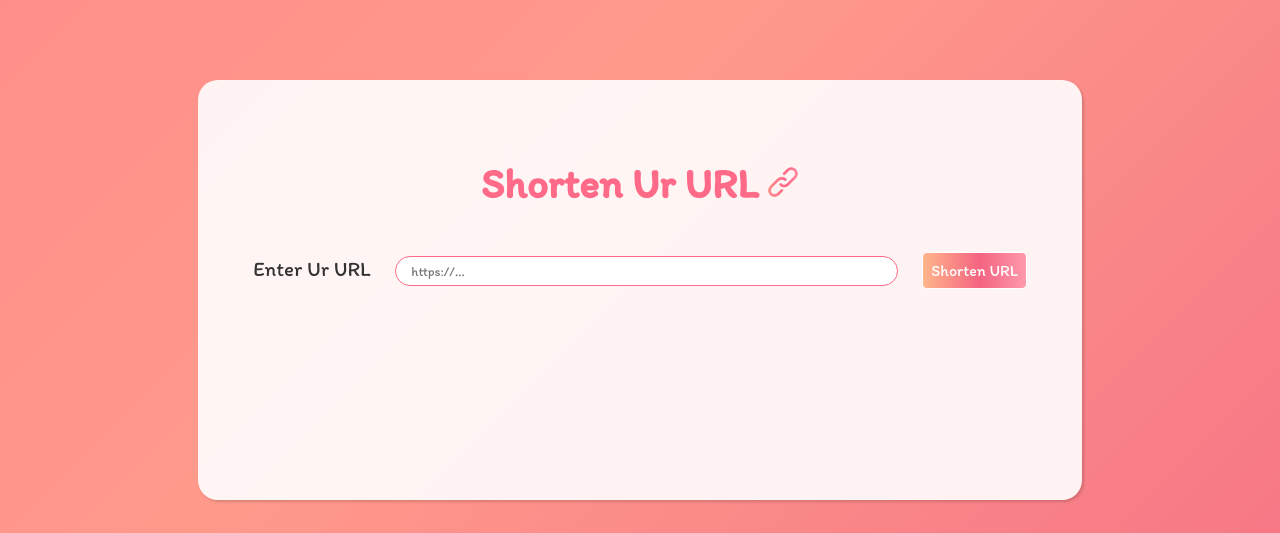
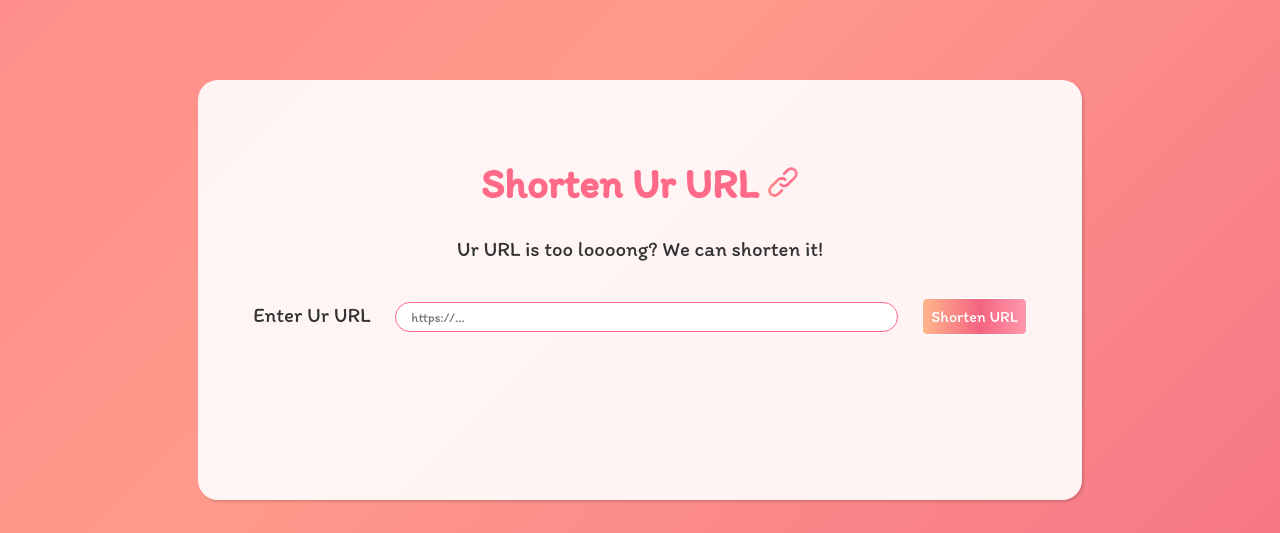
Before and after one commit to shedp/pythonURLShortener, a Flask app: page / in a window 1280 px wide. Shown: the top 533 px of the page. Run offline with Flask 2, Linux system fonts and the light colour scheme.

Commit message:
add an intro

```diff
--- a/app.py
+++ b/app.py
@@ -2,6 +2,7 @@ from flask import Flask, render_template, request, redirect, url_for, flash
 from flask_cors import CORS
 from flask_sqlalchemy import SQLAlchemy
 from random import choice
+import qrcode
 import string
 
 
@@ -29,14 +30,20 @@ def index():
         if not url=="":
             db_url = db.session.query(Urls).filter_by(url=url).first()
             if db_url:
-                result = f'http://127.0.01:5000/{db_url.short_url}'
+                short_url = db_url.short_url
+                result = f'http://127.0.01:5000/{short_url}'
+                # img = qrcode.make(url)
+                # img.save(app.root_path + f'/static/images/qr.png')
                 return render_template('index.html', result=result, link=url)
             else:
                 short_url = generate_short_url(8)
                 new_link = Urls(url, short_url)
                 db.session.add(new_link)
                 db.session.commit()
+                # img = qrcode.make(url)
+                # img.save(app.root_path + f'/static/images/qr.png')
                 result = f'http://127.0.01:5000/{short_url}'
+
                 return render_template('index.html', result=result, link=url)
         else:
             return render_template('index.html')
--- a/static/styles/style.css
+++ b/static/styles/style.css
@@ -95,3 +95,7 @@ img {
 p {
     color: rgb(51, 51, 51);
 }
+
+#qrcode {
+    width: 5rem;
+}
--- a/templates/base.html
+++ b/templates/base.html
@@ -13,6 +13,7 @@
 <body>
     <main>
         <h1>Shorten Ur URL <img src="{{ url_for('static', filename='/images/link.png') }}"></h1>
+        <p>Ur URL is too loooong? We can shorten it!</p>
         {% block content %}{% endblock content %}
         <script defer src="{{ url_for('static', filename='/javascript/script.js') }}"></script>
     </main>
--- a/templates/index.html
+++ b/templates/index.html
@@ -16,5 +16,6 @@
 <div id="result">
     <a href='{{link}}'>{{result}}</a>
     <button id="copy">Copy URL</button>
-</div>
+    <!-- <img class="qrcode" src="{{ url_for('static',filename='images/qr.png') }}" alt="">
+</div> -->
 {% endblock content %}
```
Also changed, not shown: 3 other files.
